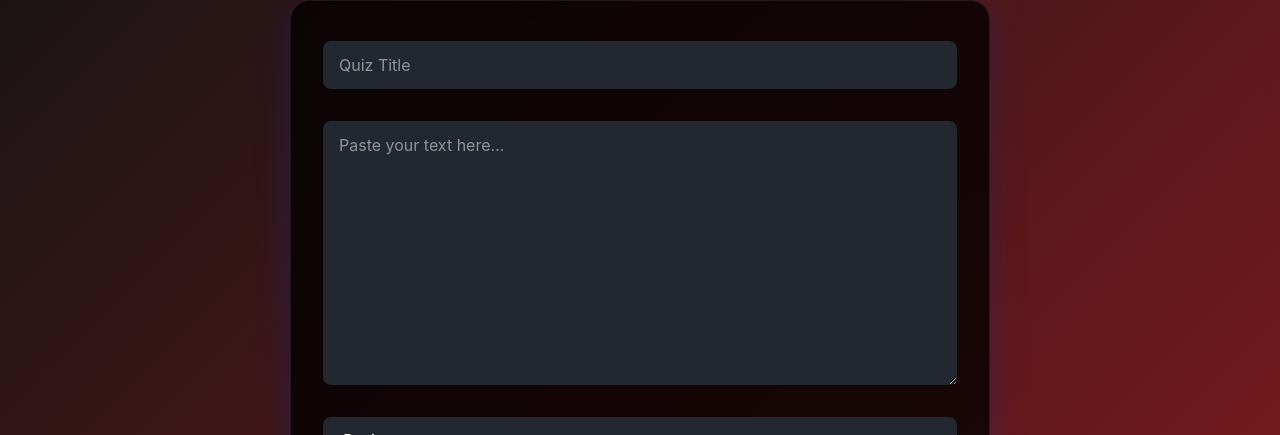
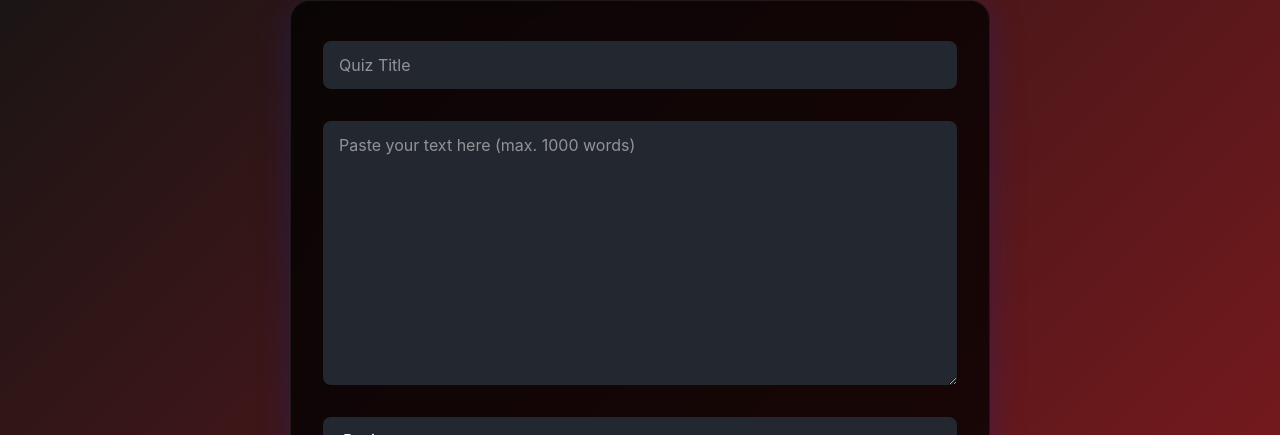
Before and after one commit to eax-academy/english-test-generator-frontend, a React (Vite) app: page /home in a window 1280 px wide. Shown: the part 139-574 px from the top of the page. Built offline with nearby package versions, Linux system fonts and the light colour scheme; no server answers.

Commit message:
placeholder fix

```diff
--- a/src/pages/HomePage.tsx
+++ b/src/pages/HomePage.tsx
@@ -60,7 +60,7 @@ export default function HomePage() {
         />
         <textarea
           rows={10}
-          placeholder="Paste your text here..."
+          placeholder="Paste your text here (max. 1000 words)"
           value={text}
           onChange={(e) => setText(e.target.value)}
           className={styles.homeTextarea}
```
